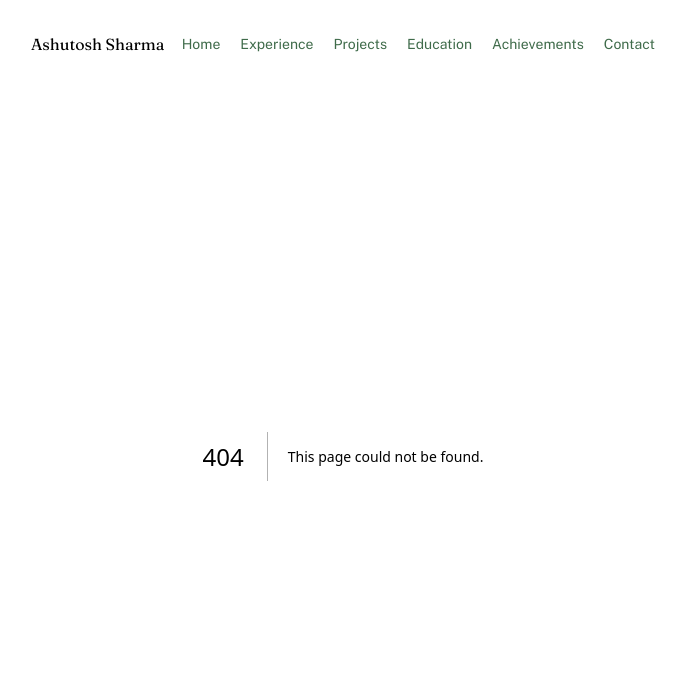
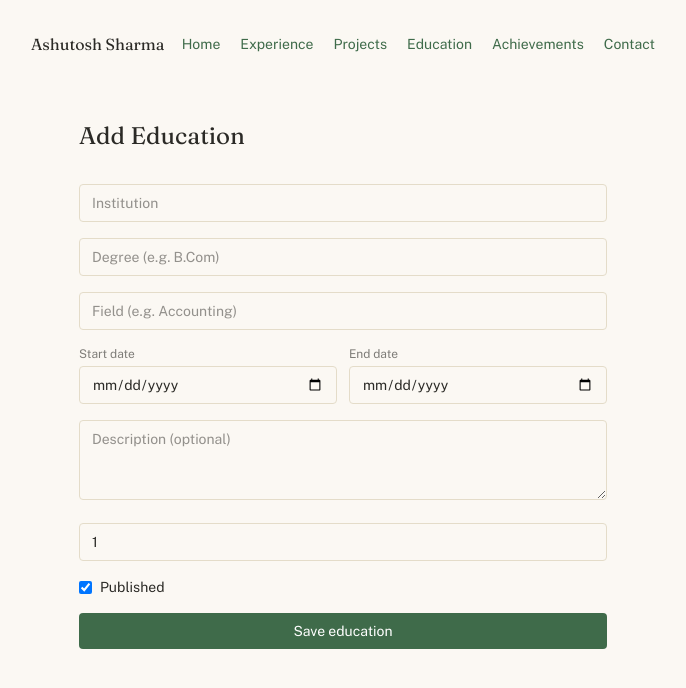
Before and after one commit to iamashutosh747/ashutosh-portfolio, a Next.js app: page /admin/education/new in a window 1280 px wide. Before the commit this address had no page. Shown: the top 688 px of the page, without its empty margins (297-983 px from the left). Built offline with nearby package versions, Linux system fonts and the light colour scheme.

Commit message:
Add admin forms for education and achievements

```diff
--- /dev/null
+++ b/app/admin/achievements/new/page.tsx
@@ -0,0 +1,114 @@
+'use client'
+
+import { useState } from 'react'
+import { useRouter } from 'next/navigation'
+import { createClient } from '@/lib/supabase-browser'
+
+export default function NewAchievement() {
+  const router = useRouter()
+  const [form, setForm] = useState({
+    title: '',
+    date: '',
+    organization: '',
+    description: '',
+    link_url: '',
+    display_order: 1,
+    published: true,
+  })
+  const [saving, setSaving] = useState(false)
+  const [error, setError] = useState('')
+
+  function update(field: string, value: string | boolean | number) {
+    setForm((prev) => ({ ...prev, [field]: value }))
+  }
+
+  async function handleSubmit(e: React.FormEvent) {
+    e.preventDefault()
+    setSaving(true)
+    setError('')
+
+    const supabase = createClient()
+    const { error } = await supabase.from('achievements').insert(form)
+
+    setSaving(false)
+
+    if (error) {
+      setError(error.message)
+      return
+    }
+
+    router.push('/admin')
+    router.refresh()
+  }
+
+  return (
+    <main className="max-w-xl mx-auto px-6 py-16">
+      <h1 className="font-display text-2xl mb-8">Add Achievement</h1>
+      <form onSubmit={handleSubmit} className="space-y-4">
+        <input
+          placeholder="Title"
+          value={form.title}
+          onChange={(e) => update('title', e.target.value)}
+          className="w-full px-3 py-2 rounded border text-sm"
+          style={{ borderColor: 'var(--color-line)' }}
+          required
+        />
+        <input
+          type="date"
+          value={form.date}
+          onChange={(e) => update('date', e.target.value)}
+          className="w-full px-3 py-2 rounded border text-sm"
+          style={{ borderColor: 'var(--color-line)' }}
+        />
+        <input
+          placeholder="Organization (optional)"
+          value={form.organization}
+          onChange={(e) => update('organization', e.target.value)}
+          className="w-full px-3 py-2 rounded border text-sm"
+          style={{ borderColor: 'var(--color-line)' }}
+        />
+        <textarea
+          placeholder="Description"
+          value={form.description}
+          onChange={(e) => update('description', e.target.value)}
+          className="w-full px-3 py-2 rounded border text-sm min-h-20"
+          style={{ borderColor: 'var(--color-line)' }}
+        />
+        <input
+          placeholder="Link URL (optional)"
+          value={form.link_url}
+          onChange={(e) => update('link_url', e.target.value)}
+          className="w-full px-3 py-2 rounded border text-sm"
+          style={{ borderColor: 'var(--color-line)' }}
+        />
+        <input
+          type="number"
+          placeholder="Display order"
+          value={form.display_order}
+          onChange={(e) => update('display_order', Number(e.target.value))}
+          className="w-full px-3 py-2 rounded border text-sm"
+          style={{ borderColor: 'var(--color-line)' }}
+        />
+        <label className="flex items-center gap-2 text-sm">
+          <input
+            type="checkbox"
+            checked={form.published}
+            onChange={(e) => update('published', e.target.checked)}
+          />
+          Published
+        </label>
+
+        {error && <p className="text-sm text-red-600">{error}</p>}
+
+        <button
+          type="submit"
+          disabled={saving}
+          className="w-full py-2 rounded text-sm text-white disabled:opacity-50"
+          style={{ backgroundColor: 'var(--color-accent)' }}
+        >
+          {saving ? 'Saving...' : 'Save achievement'}
+        </button>
+      </form>
+    </main>
+  )
+}
--- /dev/null
+++ b/app/admin/education/new/page.tsx
@@ -0,0 +1,134 @@
+'use client'
+
+import { useState } from 'react'
+import { useRouter } from 'next/navigation'
+import { createClient } from '@/lib/supabase-browser'
+
+export default function NewEducation() {
+  const router = useRouter()
+  const [form, setForm] = useState({
+    institution: '',
+    degree: '',
+    field: '',
+    start_date: '',
+    end_date: '',
+    description: '',
+    display_order: 1,
+    published: true,
+  })
+  const [saving, setSaving] = useState(false)
+  const [error, setError] = useState('')
+
+  function update(field: string, value: string | boolean | number) {
+    setForm((prev) => ({ ...prev, [field]: value }))
+  }
+
+  async function handleSubmit(e: React.FormEvent) {
+    e.preventDefault()
+    setSaving(true)
+    setError('')
+
+    const supabase = createClient()
+    const { error } = await supabase.from('education').insert({
+      ...form,
+      end_date: form.end_date || null,
+    })
+
+    setSaving(false)
+
+    if (error) {
+      setError(error.message)
+      return
+    }
+
+    router.push('/admin')
+    router.refresh()
+  }
+
+  return (
+    <main className="max-w-xl mx-auto px-6 py-16">
+      <h1 className="font-display text-2xl mb-8">Add Education</h1>
+      <form onSubmit={handleSubmit} className="space-y-4">
+        <input
+          placeholder="Institution"
+          value={form.institution}
+          onChange={(e) => update('institution', e.target.value)}
+          className="w-full px-3 py-2 rounded border text-sm"
+          style={{ borderColor: 'var(--color-line)' }}
+          required
+        />
+        <input
+          placeholder="Degree (e.g. B.Com)"
+          value={form.degree}
+          onChange={(e) => update('degree', e.target.value)}
+          className="w-full px-3 py-2 rounded border text-sm"
+          style={{ borderColor: 'var(--color-line)' }}
+          required
+        />
+        <input
+          placeholder="Field (e.g. Accounting)"
+          value={form.field}
+          onChange={(e) => update('field', e.target.value)}
+          className="w-full px-3 py-2 rounded border text-sm"
+          style={{ borderColor: 'var(--color-line)' }}
+        />
+        <div className="flex gap-3">
+          <div className="flex-1">
+            <label className="text-xs opacity-60 block mb-1">Start date</label>
+            <input
+              type="date"
+              value={form.start_date}
+              onChange={(e) => update('start_date', e.target.value)}
+              className="w-full px-3 py-2 rounded border text-sm"
+              style={{ borderColor: 'var(--color-line)' }}
+            />
+          </div>
+          <div className="flex-1">
+            <label className="text-xs opacity-60 block mb-1">End date</label>
+            <input
+              type="date"
+              value={form.end_date}
+              onChange={(e) => update('end_date', e.target.value)}
+              className="w-full px-3 py-2 rounded border text-sm"
+              style={{ borderColor: 'var(--color-line)' }}
+            />
+          </div>
+        </div>
+        <textarea
+          placeholder="Description (optional)"
+          value={form.description}
+          onChange={(e) => update('description', e.target.value)}
+          className="w-full px-3 py-2 rounded border text-sm min-h-20"
+          style={{ borderColor: 'var(--color-line)' }}
+        />
+        <input
+          type="number"
+          placeholder="Display order"
+          value={form.display_order}
+          onChange={(e) => update('display_order', Number(e.target.value))}
+          className="w-full px-3 py-2 rounded border text-sm"
+          style={{ borderColor: 'var(--color-line)' }}
+        />
+        <label className="flex items-center gap-2 text-sm">
+          <input
+            type="checkbox"
+            checked={form.published}
+            onChange={(e) => update('published', e.target.checked)}
+          />
+          Published
+        </label>
+
+        {error && <p className="text-sm text-red-600">{error}</p>}
+
+        <button
+          type="submit"
+          disabled={saving}
+          className="w-full py-2 rounded text-sm text-white disabled:opacity-50"
+          style={{ backgroundColor: 'var(--color-accent)' }}
+        >
+          {saving ? 'Saving...' : 'Save education'}
+        </button>
+      </form>
+    </main>
+  )
+}
--- a/app/admin/page.tsx
+++ b/app/admin/page.tsx
@@ -5,27 +5,12 @@ export default function AdminDashboard() {
     <main className="max-w-2xl mx-auto px-6 py-24">
       <h1 className="font-display text-3xl mb-8">Dashboard</h1>
       <div className="flex flex-wrap gap-3">
-        <Link
-          href="/admin/experience/new"
-          className="inline-block px-4 py-2 rounded text-sm text-white"
-          style={{ backgroundColor: 'var(--color-accent)' }}
-        >
-          + Add Experience
-        </Link>
-        <Link
-          href="/admin/projects/new"
-          className="inline-block px-4 py-2 rounded text-sm text-white"
-          style={{ backgroundColor: 'var(--color-accent)' }}
-        >
-          + Add Project
-        </Link>
-        <Link
-          href="/admin/skills/new"
-          className="inline-block px-4 py-2 rounded text-sm text-white"
-          style={{ backgroundColor: 'var(--color-accent)' }}
-        >
-          + Add Skill
-        </Link>
+        <Link href="/admin/experience/new" className="inline-block px-4 py-2 rounded text-sm text-white" style={{ backgroundColor: 'var(--color-accent)' }}>+ Add Experience</Link>
+        <Link href="/admin/projects/new" className="inline-block px-4 py-2 rounded text-sm text-white" style={{ backgroundColor: 'var(--color-accent)' }}>+ Add Project</Link>
+        <Link href="/admin/skills/new" className="inline-block px-4 py-2 rounded text-sm text-white" style={{ backgroundColor: 'var(--color-accent)' }}>+ Add Skill</Link>
+        <Link href="/admin/education/new" className="inline-block px-4 py-2 rounded text-sm text-white" style={{ backgroundColor: 'var(--color-accent)' }}>+ Add Education</Link>
+        <Link href="/admin/achievements/new" className="inline-block px-4 py-2 rounded text-sm text-white" style={{ backgroundColor: 'var(--color-accent)' }}>+ Add Achievement</Link>
+        <Link href="/admin/settings" className="inline-block px-4 py-2 rounded text-sm text-white" style={{ backgroundColor: 'var(--color-accent)' }}>Site Settings</Link>
       </div>
     </main>
   )
```
